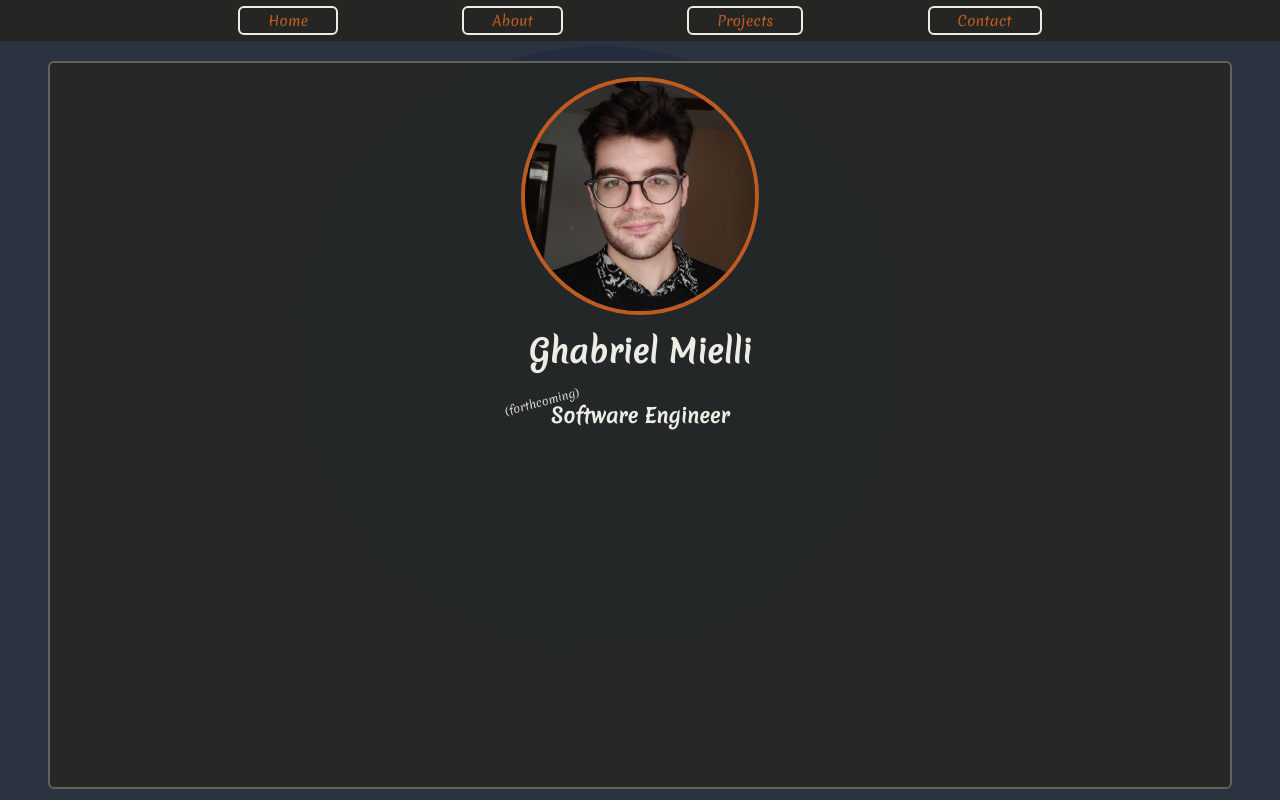
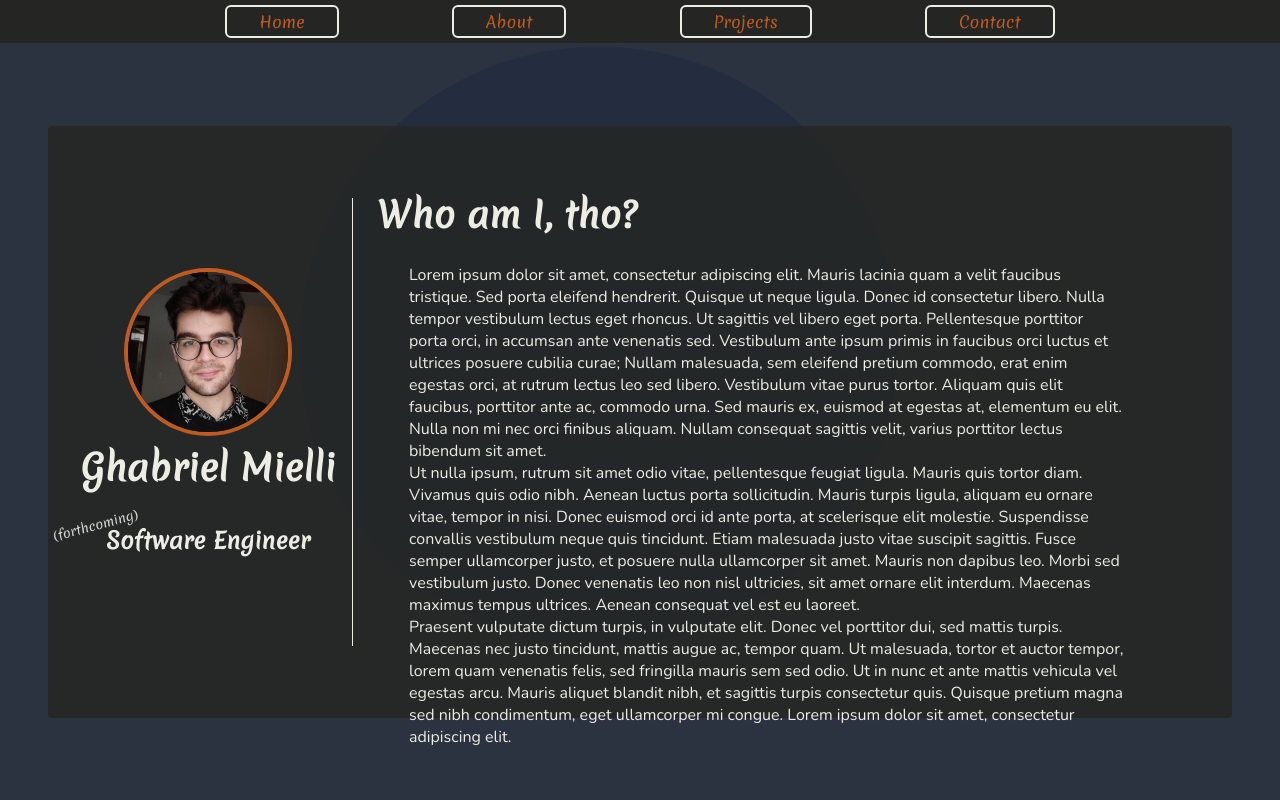
Before and after one commit to ghabrielmielli/portfolio, a Vue app: page /about in a window 1280 px wide. Built offline with nearby package versions, Linux system fonts and the light colour scheme.

Commit message:
About page concept done

```diff
--- a/src/App.vue
+++ b/src/App.vue
@@ -2,9 +2,11 @@
   <div>
     <pretty-canvas>
       <nav-header></nav-header>
-      <glass-container>
-        <router-view />
-      </glass-container>
+      <div class="flex centered">
+        <glass-container class="centered">
+          <router-view />
+        </glass-container>
+      </div>
     </pretty-canvas>
   </div>
 </template>
@@ -26,4 +28,14 @@ export default {
 <style>
 /* @import "./aux/reset.css"; */
 @import "./aux/brand.css";
+
+.flex {
+  display: flex;
+}
+.centered {
+  height: 100%;
+  width: 100%;
+  align-self: center;
+  /* border: 4px solid pink; */
+}
 </style>
--- a/src/aux/brand.css
+++ b/src/aux/brand.css
@@ -16,7 +16,7 @@
 }
 
 html {
-	font-size: min(14px, 2.3vw);
+	font-size: min(16px, 2vw);
 	color: var(--texto-principal);
 }
 body {
@@ -37,3 +37,7 @@ h1 {
 h2 {
 	font-size: 1.4rem;
 }
+
+p {
+	font-family: "Nunito", sans-serif;
+}
--- a/src/components/GlassContainer.vue
+++ b/src/components/GlassContainer.vue
@@ -10,15 +10,12 @@ export default {};
 @import "../aux/brand.css";
 .basic-container {
   width: 90vw;
-  min-height: 87vh;
-  height: 87vh;
-  max-height: 87vh;
+  height: 70vh;
 
   margin: 20px auto;
   padding: 1rem 1rem 1rem 1rem;
 
   background-color: var(--fundo-principal-glass);
-  border: 2px solid var(--fundo-secundario);
-  border-radius: 6px;
+  border-radius: 4px;
 }
 </style>
--- a/src/components/PrettyCanvas.vue
+++ b/src/components/PrettyCanvas.vue
@@ -1,5 +1,5 @@
 <template >
-  <div>
+  <div class="mainDiv">
     <canvas id="c"> </canvas>
     <slot></slot>
   </div>
@@ -110,9 +110,15 @@ export default {
   },
 };
 </script>
-<style >
+<style scoped>
 #c {
   position: fixed;
   z-index: -1;
 }
+.mainDiv {
+  height: 100vh;
+  display: flex;
+  flex-direction: column;
+  justify-content: baseline;
+}
 </style>
--- /dev/null
+++ b/src/components/aboutPage/AboutText.vue
@@ -0,0 +1,47 @@
+<template>
+  <div>
+    <h1>Who am I, tho?</h1>
+    <p>
+      Lorem ipsum dolor sit amet, consectetur adipiscing elit. Mauris lacinia
+      quam a velit faucibus tristique. Sed porta eleifend hendrerit. Quisque ut
+      neque ligula. Donec id consectetur libero. Nulla tempor vestibulum lectus
+      eget rhoncus. Ut sagittis vel libero eget porta. Pellentesque porttitor
+      porta orci, in accumsan ante venenatis sed. Vestibulum ante ipsum primis
+      in faucibus orci luctus et ultrices posuere cubilia curae; Nullam
+      malesuada, sem eleifend pretium commodo, erat enim egestas orci, at rutrum
+      lectus leo sed libero. Vestibulum vitae purus tortor. Aliquam quis elit
+      faucibus, porttitor ante ac, commodo urna. Sed mauris ex, euismod at
+      egestas at, elementum eu elit. Nulla non mi nec orci finibus aliquam.
+      Nullam consequat sagittis velit, varius porttitor lectus bibendum sit
+      amet.
+      <br />
+      Ut nulla ipsum, rutrum sit amet odio vitae, pellentesque feugiat ligula.
+      Mauris quis tortor diam. Vivamus quis odio nibh. Aenean luctus porta
+      sollicitudin. Mauris turpis ligula, aliquam eu ornare vitae, tempor in
+      nisi. Donec euismod orci id ante porta, at scelerisque elit molestie.
+      Suspendisse convallis vestibulum neque quis tincidunt. Etiam malesuada
+      justo vitae suscipit sagittis. Fusce semper ullamcorper justo, et posuere
+      nulla ullamcorper sit amet. Mauris non dapibus leo. Morbi sed vestibulum
+      justo. Donec venenatis leo non nisl ultricies, sit amet ornare elit
+      interdum. Maecenas maximus tempus ultrices. Aenean consequat vel est eu
+      laoreet.
+      <br />
+      Praesent vulputate dictum turpis, in vulputate elit. Donec vel porttitor
+      dui, sed mattis turpis. Maecenas nec justo tincidunt, mattis augue ac,
+      tempor quam. Ut malesuada, tortor et auctor tempor, lorem quam venenatis
+      felis, sed fringilla mauris sem sed odio. Ut in nunc et ante mattis
+      vehicula vel egestas arcu. Mauris aliquet blandit nibh, et sagittis turpis
+      consectetur quis. Quisque pretium magna sed nibh condimentum, eget
+      ullamcorper mi congue. Lorem ipsum dolor sit amet, consectetur adipiscing
+      elit.
+    </p>
+  </div>
+</template>
+<script>
+export default {};
+</script>
+<style scoped>
+p {
+  padding-left: 2rem;
+}
+</style>
--- a/src/components/aboutPage/TitledIcon.vue
+++ b/src/components/aboutPage/TitledIcon.vue
@@ -13,8 +13,8 @@ export default {};
 @import "../../aux/brand.css";
 
 img {
-  width: 20%;
-  height: 20%;
+  width: 10rem;
+  height: 10rem;
   border: 0.3em solid var(--destaque);
   border-radius: 50%;
 }
@@ -34,7 +34,7 @@ span {
 }
 
 h1 {
-  margin-top: 1rem;
+  margin-top: 0.4rem;
   margin-bottom: -0.4rem;
 }
 </style>
--- a/src/views/About.vue
+++ b/src/views/About.vue
@@ -1,15 +1,38 @@
 <template>
-  <div>
-    <titled-icon></titled-icon>
+  <div class="flex-box">
+    <titled-icon class="titled-icon" />
+    <div class="divider"></div>
+    <about-text class="about-part" />
   </div>
 </template>
 <script>
 import TitledIcon from "@/components/aboutPage/TitledIcon.vue";
+import AboutText from "../components/aboutPage/AboutText.vue";
 export default {
   components: {
     TitledIcon,
+    AboutText,
   },
 };
 </script>
 <style>
+.flex-box {
+  display: flex;
+  width: 100%;
+  height: 100%;
+}
+.divider {
+  width: 1px;
+  height: 80%;
+  background-color: var(--texto-principal);
+  align-self: center;
+}
+
+.titled-icon {
+  width: 25%;
+}
+.about-part {
+  width: 65%;
+  padding: 1.5rem;
+}
 </style>
--- a/src/views/Contact.vue
+++ b/src/views/Contact.vue
@@ -1,5 +1,5 @@
 <template>
-  <div></div>
+  <div>Contact page</div>
 </template>
 <script>
 export default {};
--- a/src/views/Projects.vue
+++ b/src/views/Projects.vue
@@ -1,5 +1,5 @@
 <template>
-  <div></div>
+  <div>Projects page</div>
 </template>
 <script>
 export default {};
```
